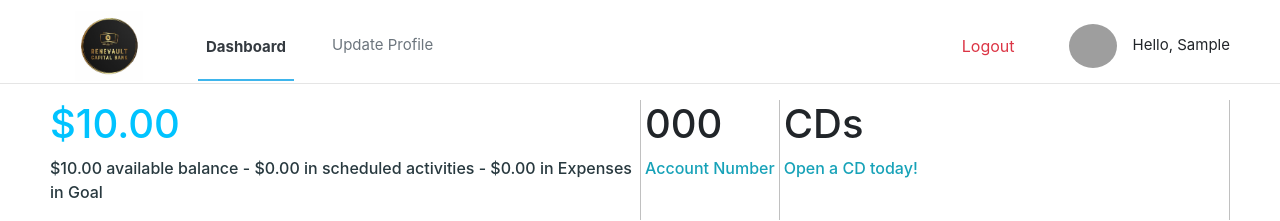
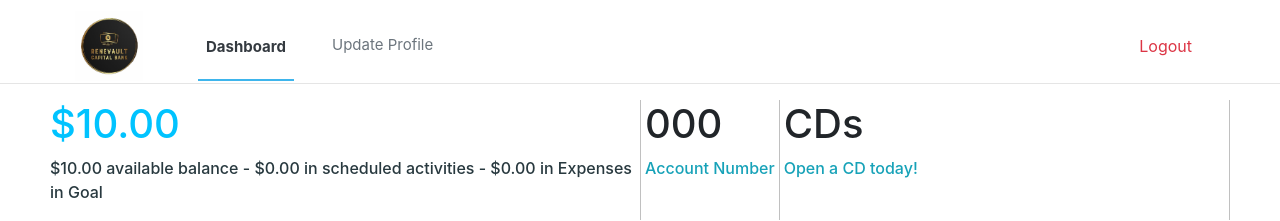
Before and after one commit to Justprince234/bank-demo, a Django app: page /dashboard/ in a window 1280 px wide. Shown: the top 221 px of the page. Run offline with Django 4.2, Linux system fonts and the light colour scheme; a user stored in the database is signed in; tables that the repository leaves empty hold one stand-in row (values such as "Sample post"); grey boxes are pictures that could not be loaded.

Commit message:
dashboard updated

```diff
--- a/templates/dashboard.html
+++ b/templates/dashboard.html
@@ -41,9 +41,9 @@
               <a class="nav-link text-danger" href="{% url 'core:logout' %}" id="dropdownId" aria-expanded="false"> Logout</a>
 
               <li class="nav-item dropdown">
-                {% for update in updates %}
-                  <img src="{{ update.passport.url }}" class="rounded-circle px-3 py-2 text-white j_in_circle">Hello, {{update.user.first_name}}
-                {% endfor %}
+                {% if updates.passport %}
+                  <img src="{{ updates.passport.url }}" class="rounded-circle px-3 py-2 text-white j_in_circle">Hello, {{updates.user.first_name}}
+                {% endif %}
             </li>
 
             <!-- <li class="nav-item pt-1 question-mark">
```
